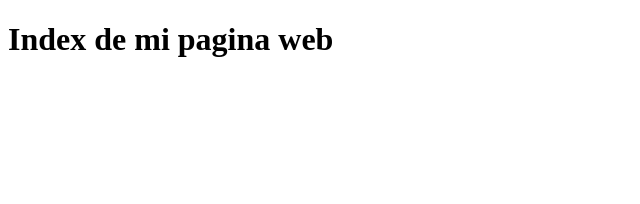
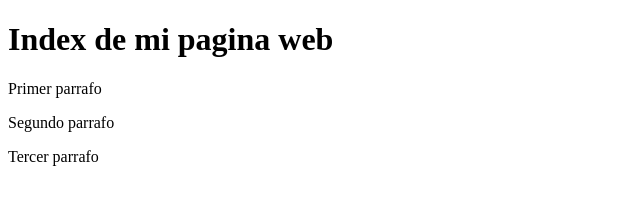
Before and after one commit to maryjios/prueba, a plain HTML site: page index.html in a window 1280 px wide. Shown: the whole page, without its empty margins (0-640 px from the left). Drawn offline with Linux system fonts and the light colour scheme.

Commit message:
Crando fichero de inicio

```diff
--- a/index.html
+++ b/index.html
@@ -8,5 +8,8 @@
 </head>
 <body>
     <h1>Index de mi pagina web</h1>
+    <p>Primer parrafo</p>
+    <p>Segundo parrafo</p>
+    <p>Tercer parrafo</p>
 </body>
 </html>
```
Also changed, not shown: inicio.html (added), 1 other file.
